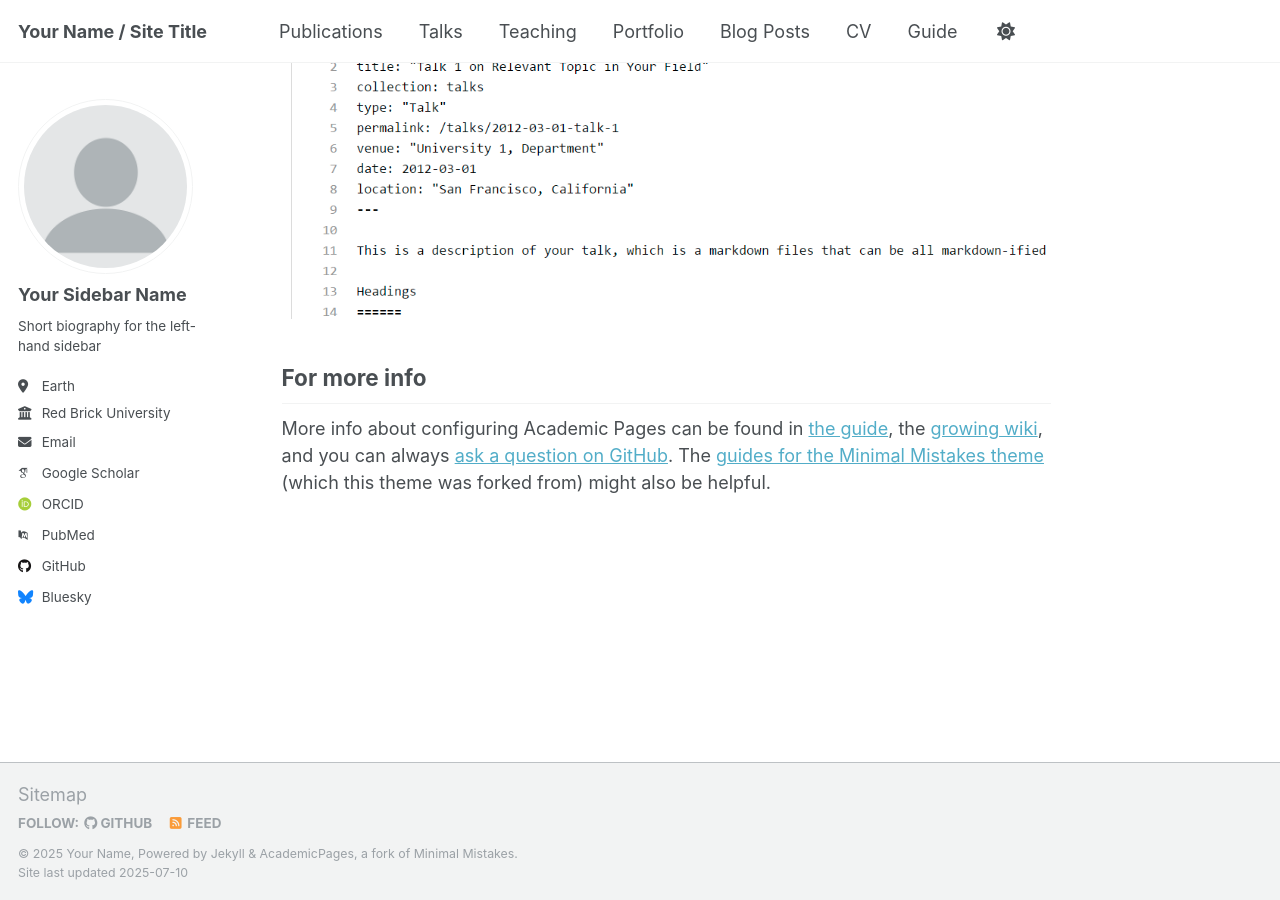
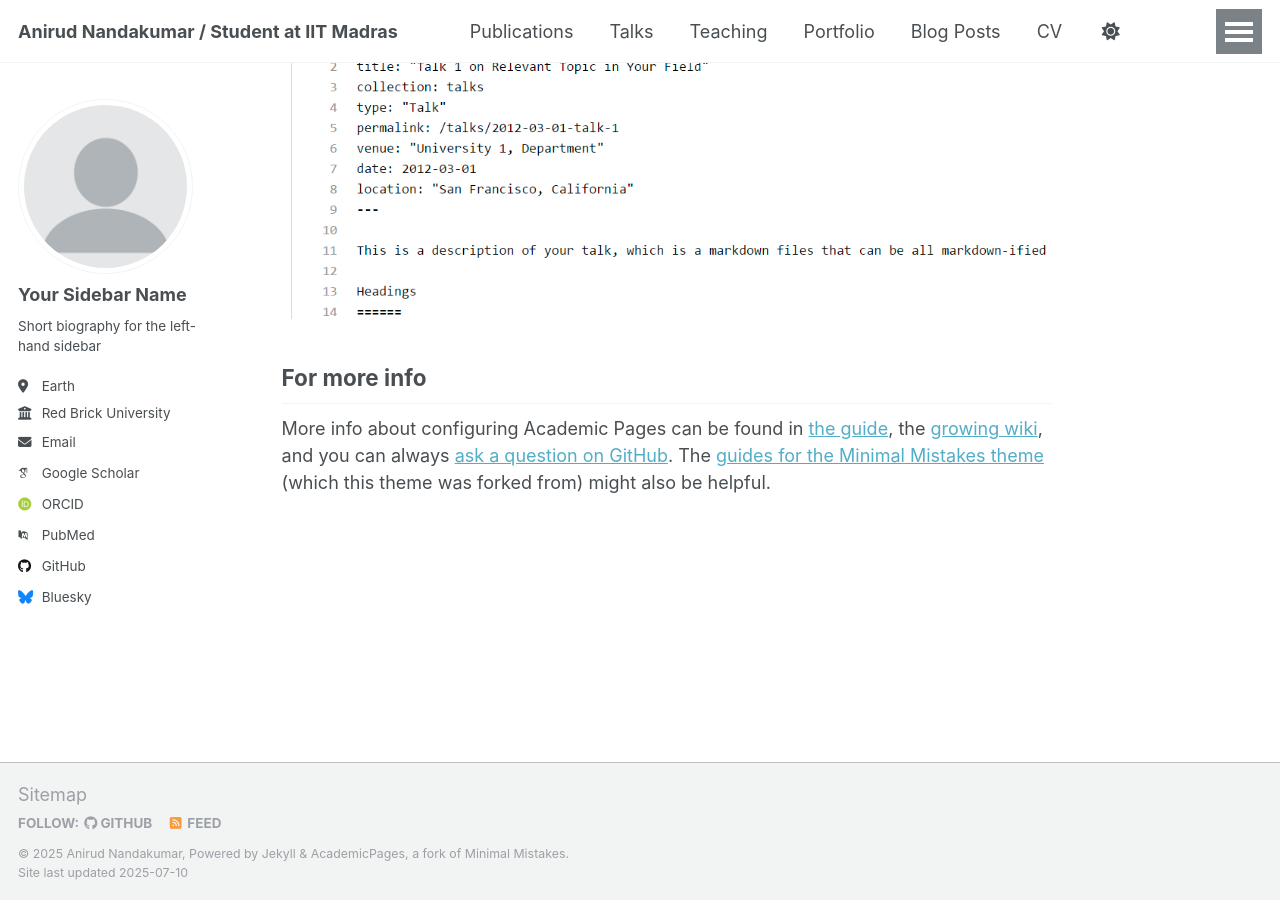
Before and after one commit to AnirudN/AnirudN.github.io, a Jekyll site: the page built from _pages/about.md, in a window 1280 px wide and 900 px high, scrolled down 2880 px. Built offline with Jekyll 4.4.1, drawn with Linux system fonts in a browser that asks for light colours; some web fonts are replaced; a script that is not in the unit is left out.

Commit message:
Update _config.yml

```diff
--- a/_config.yml
+++ b/_config.yml
@@ -9,11 +9,11 @@
 # Basic Site Settings
 locale                   : "en-US"
 site_theme               : "default"
-title                    : "Your Name / Site Title"
+title                    : "Anirud Nandakumar / Student at IIT Madras"
 title_separator          : "-"
-name                     : &name "Your Name"
-description              : &description "personal description"
-url                      : https://academicpages.github.io # the base hostname & protocol for your site e.g. "https://[your GitHub username].github.io" or if you already have some other page hosted on Github then use "https://[your GitHub username].github.io/[Your Repo Name]"
+name                     : &name "Anirud Nandakumar"
+description              : &description "Dual Degree Student at IIT Madras | Visiting Student Researcher at UC Riverside"
+url                      : https://AnirudN.github.io # the base hostname & protocol for your site e.g. "https://[your GitHub username].github.io" or if you already have some other page hosted on Github then use "https://[your GitHub username].github.io/[Your Repo Name]"
 baseurl                  : "" # the subpath of your site, e.g. "/blog"
 repository               : "academicpages/academicpages.github.io"
 
```
